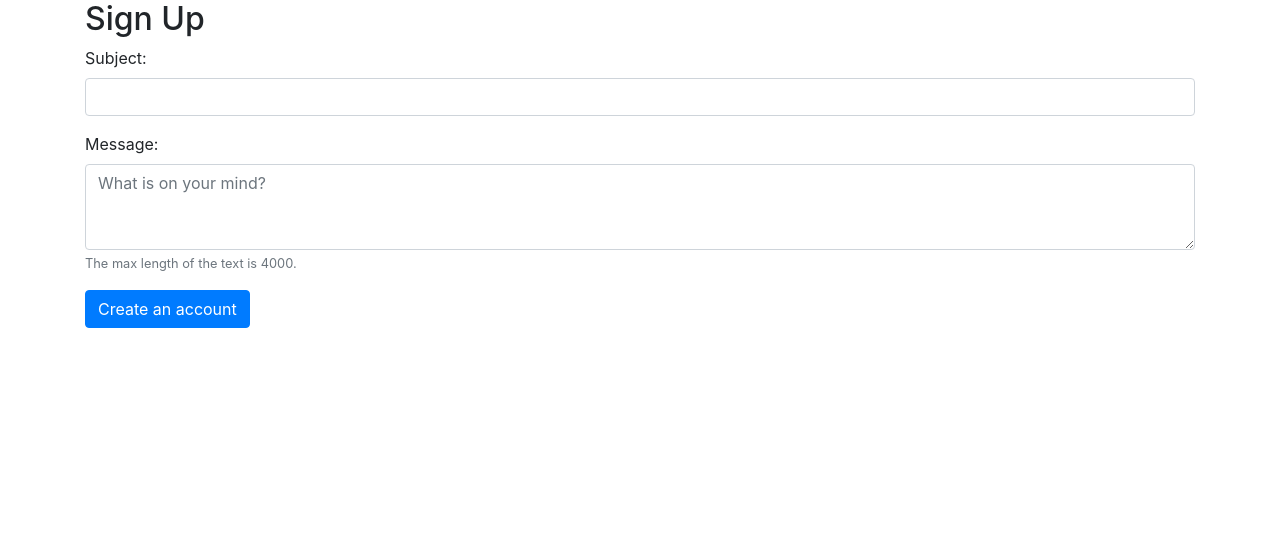
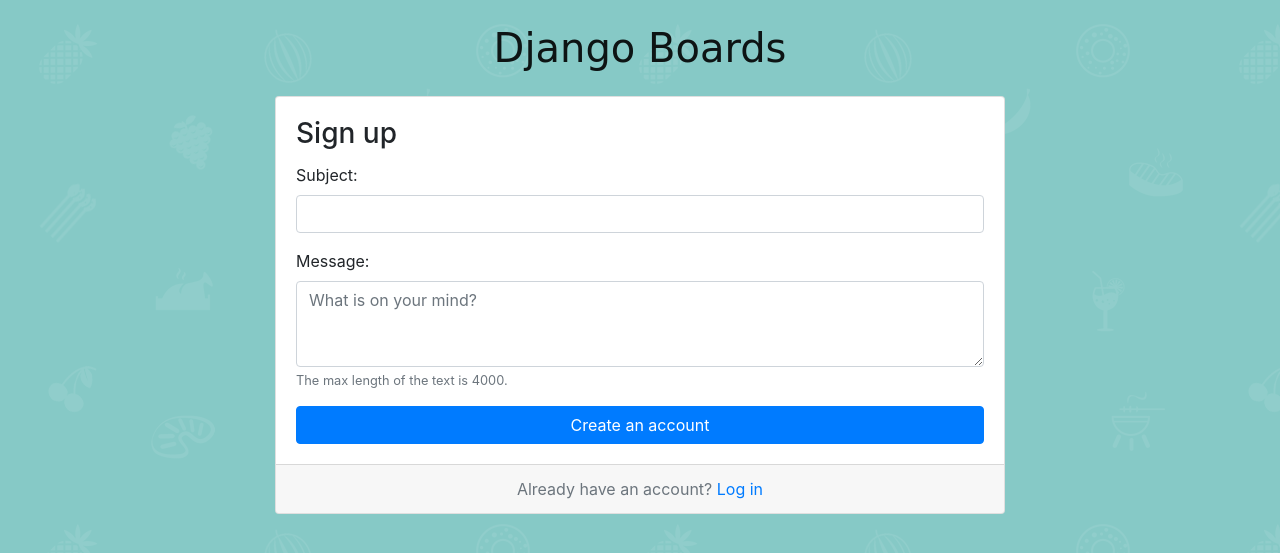
Before and after one commit to UglyWillDuckling/django-beginning, a Django app: template myproject/templates/signup.html in a window 1280 px wide. Shown: the top 553 px of the page. Run offline with Django 5.2, Linux system fonts and the light colour scheme; the template is opened without the code that fills it: values that come from a table or form of the project are taken from there, others are empty; some libraries are stand-ins or nearby versions.

Commit message:
static: update styling for signup page
- Add backround image
- Use bootstrap cards component

```diff
--- /dev/null
+++ b/myproject/static/css/accounts.css
@@ -0,0 +1,16 @@
+body {
+  background-image: url(../img/restaurant-pattern.png)
+}
+
+.logo {
+  font-family: 'Peralta', cursive
+}
+
+.logo a{
+  color: rgba(0, 0, 0, .9)
+}
+
+.logo a:hover,
+.logo a:active {
+  text-decoration: none;
+}
--- a/myproject/templates/signup.html
+++ b/myproject/templates/signup.html
@@ -1,11 +1,29 @@
 {% extends 'base.html' %}
+{% load static %}
+{% block stylesheet %}
+    <link rel="stylesheet" href="{% static 'css/accounts.css' %}">
+{% endblock %}
 {% block body %}
     <div class="container">
-        <h2>Sign Up</h2>
-        <form method="post" novalidate>
-            {% csrf_token %}
-            {% include 'includes/form.html' %}
-            <button type="submit" class="btn btn-primary">Create an account</button>
-        </form>
+        <h1 class="text-center logo my-4">
+            <a href="{% url 'home' %}">Django Boards</a>
+        </h1>
+        <div class="row justify-content-center">
+            <div class="col-lg-8 col-md-10 col-sm-12">
+                <div class="card">
+                    <div class="card-body">
+                        <h3 class="card-title">Sign up</h3>
+                        <form method="post" novalidate>
+                            {% csrf_token %}
+                            {% include 'includes/form.html' %}
+                            <button type="submit" class="btn btn-primary btn-block">Create an account</button>
+                        </form>
+                    </div>
+                    <div class="card-footer text-muted text-center">
+                        Already have an account? <a href="#">Log in</a>
+                    </div>
+                </div>
+            </div>
+        </div>
     </div>
-{% endblock body %}
+{% endblock %}
```
Also changed, not shown: myproject/static/img/restaurant-pattern.png (added).
